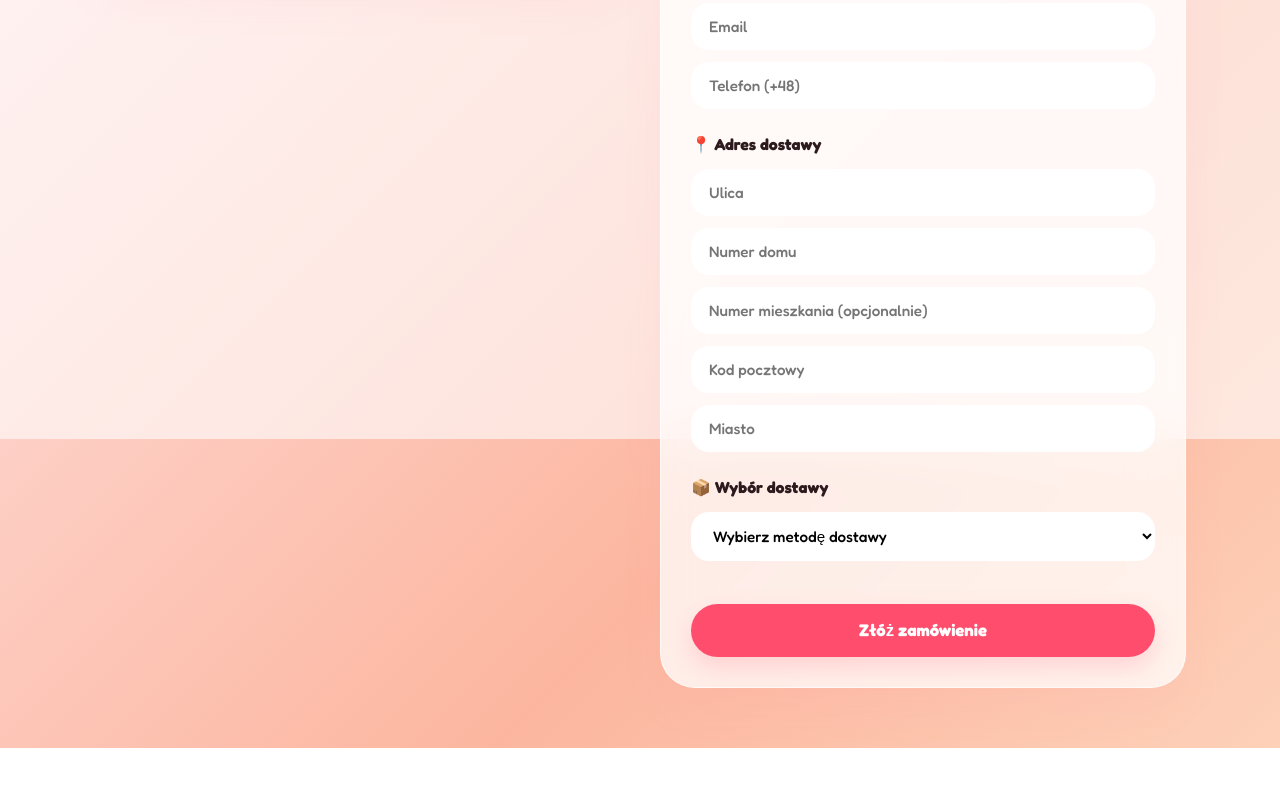
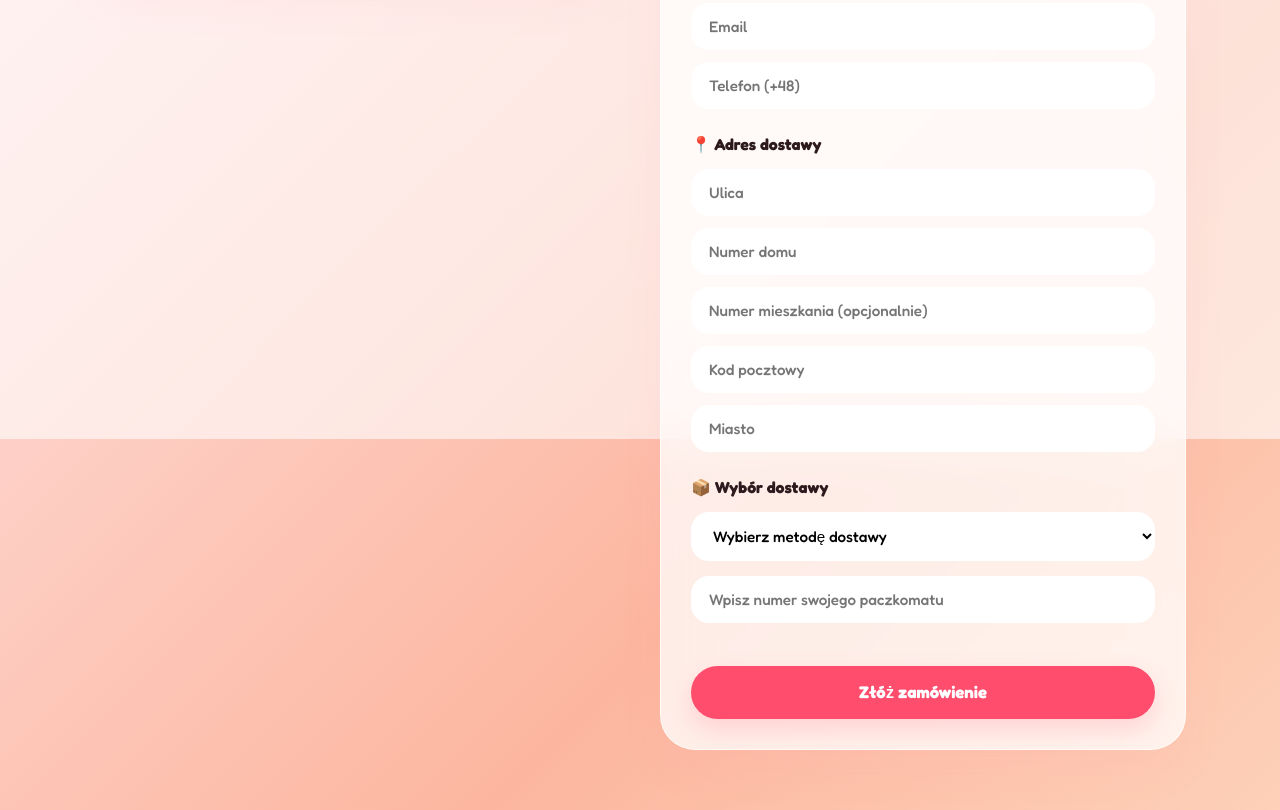
Before and after one commit to seemwee/twoj-gniotek, a plain HTML site: page checkout.html in a window 1280 px wide. Shown: the part 361-1171 px from the top of the page. Before the commit the page ends 1109 px from the top, so only its background shows below. Drawn offline with nearby package versions, Linux system fonts and the light colour scheme; no server answers.

Commit message:
Refactor HTML structure and formatting

```diff
--- a/checkout.html
+++ b/checkout.html
@@ -1,5 +1,6 @@
 <!DOCTYPE html>
 <html lang="pl">
+
 <head>
     <meta charset="UTF-8">
     <meta name="viewport" content="width=device-width, initial-scale=1.0">
@@ -7,7 +8,9 @@
 
     <link rel="preconnect" href="https://fonts.googleapis.com">
     <link rel="preconnect" href="https://fonts.gstatic.com" crossorigin>
-    <link href="https://fonts.googleapis.com/css2?family=Fredoka:wght@500;700&family=Plus+Jakarta+Sans:wght@600;800&display=swap" rel="stylesheet">
+    <link
+        href="https://fonts.googleapis.com/css2?family=Fredoka:wght@500;700&family=Plus+Jakarta+Sans:wght@600;800&display=swap"
+        rel="stylesheet">
 
     <script src="https://cdnjs.cloudflare.com/ajax/libs/gsap/3.12.2/gsap.min.js"></script>
     <script src="https://unpkg.com/lucide@latest"></script>
@@ -17,6 +20,7 @@
 
     <link rel="stylesheet" href="style.css?v=4.4">
 </head>
+
 <body class="jelly-universe">
 
     <div class="bg-overlay"></div>
@@ -30,10 +34,11 @@
             <a href="index.html" class="mega-nav-item">← Wróć do sklepu</a>
             <a href="checkout.html" class="jelly-bag-trigger">
                 <div class="bag-icon-wrapper">
-                    <svg xmlns="http://www.w3.org/2000/svg" viewBox="0 0 24 24" fill="none" stroke="currentColor" stroke-width="2.5" stroke-linecap="round" stroke-linejoin="round" class="jelly-bag-icon">
-                        <path d="M6 2 3 6v14a2 2 0 0 0 2 2h14a2 2 0 0 0 2-2V6l-3-4Z"/>
-                        <path d="M3 6h18"/>
-                        <path d="M16 10a4 4 0 0 1-8 0"/>
+                    <svg xmlns="http://www.w3.org/2000/svg" viewBox="0 0 24 24" fill="none" stroke="currentColor"
+                        stroke-width="2.5" stroke-linecap="round" stroke-linejoin="round" class="jelly-bag-icon">
+                        <path d="M6 2 3 6v14a2 2 0 0 0 2 2h14a2 2 0 0 0 2-2V6l-3-4Z" />
+                        <path d="M3 6h18" />
+                        <path d="M16 10a4 4 0 0 1-8 0" />
                     </svg>
                     <span id="bag-count" class="jelly-bag-counter">0</span>
                 </div>
@@ -62,18 +67,25 @@
                         <div class="form-section">
                             <h4>👤 Dane osobowe</h4>
                             <input type="text" id="c-name" class="jelly-input" placeholder="Imię" required>
-                            <input type="text" id="c-surname" class="jelly-input" placeholder="Nazwisko" style="margin-top:12px;" required>
-                            <input type="email" id="c-email" class="jelly-input" placeholder="Email" style="margin-top:12px;" required>
-                            <input type="tel" id="c-phone" class="jelly-input" placeholder="Telefon (+48)" style="margin-top:12px;" required>
+                            <input type="text" id="c-surname" class="jelly-input" placeholder="Nazwisko"
+                                style="margin-top:12px;" required>
+                            <input type="email" id="c-email" class="jelly-input" placeholder="Email"
+                                style="margin-top:12px;" required>
+                            <input type="tel" id="c-phone" class="jelly-input" placeholder="Telefon (+48)"
+                                style="margin-top:12px;" required>
                         </div>
 
                         <div class="form-section">
                             <h4>📍 Adres dostawy</h4>
                             <input type="text" id="c-street" class="jelly-input" placeholder="Ulica" required>
-                            <input type="text" id="c-house-number" class="jelly-input" placeholder="Numer domu" style="margin-top:12px;" required>
-                            <input type="text" id="c-apartment" class="jelly-input" placeholder="Numer mieszkania (opcjonalnie)" style="margin-top:12px;">
-                            <input type="text" id="c-postal-code" class="jelly-input" placeholder="Kod pocztowy" style="margin-top:12px;" required>
-                            <input type="text" id="c-city" class="jelly-input" placeholder="Miasto" style="margin-top:12px;" required>
+                            <input type="text" id="c-house-number" class="jelly-input" placeholder="Numer domu"
+                                style="margin-top:12px;" required>
+                            <input type="text" id="c-apartment" class="jelly-input"
+                                placeholder="Numer mieszkania (opcjonalnie)" style="margin-top:12px;">
+                            <input type="text" id="c-postal-code" class="jelly-input" placeholder="Kod pocztowy"
+                                style="margin-top:12px;" required>
+                            <input type="text" id="c-city" class="jelly-input" placeholder="Miasto"
+                                style="margin-top:12px;" required>
                         </div>
 
                         <div class="form-section">
@@ -85,10 +97,19 @@
                                 <option value="orlen">Orlen Paczka</option>
                                 <option value="dpd">DPD Kurier</option>
                             </select>
-                            <div id="c-parcel-number-container" style="display: none; margin-top: 15px;">
-                                <input type="text" id="c-parcel-number" class="jelly-input" placeholder="Wpisz numer swojego paczkomatu">
-                            </div>
+                            <input type="text" id="c-parcel-number" class="jelly-input"
+                                placeholder="Wpisz numer swojego paczkomatu" style="margin-top: 15px;">
                         </div>
+                        <!-- БЛОК ДЛЯ ВВОДА ПРОМОКОДА -->
+                        <!-- <div class="promo-code-container"
+                            style="margin-top: 20px; padding: 20px; background: rgba(0,0,0,0.02); border-radius: 20px; display: flex; gap: 12px; align-items: center;">
+                            <input type="text" id="c-promo-input" class="jelly-input"
+                                placeholder="Kod promocyjny (np. TIKTOK20)" style="margin: 0; flex: 1;">
+                            <button type="button" id="btn-apply-promo" class="jelly-buy-btn"
+                                style="box-shadow: none; white-space: nowrap; padding: 12px 24px;">Zastosuj</button>
+                        </div>
+                        <div id="promo-status-message"
+                            style="font-size: 0.85rem; font-weight: 700; margin-top: 6px; padding-left: 10px;"></div> -->
 
                         <button type="submit" class="jelly-btn-submit">Złóż zamówienie</button>
                     </form>
@@ -100,4 +121,5 @@
     <script src="script.js?v=4.4"></script>
     <script type="module" src="checkout-script.js?v=4.4"></script>
 </body>
+
 </html>
```
